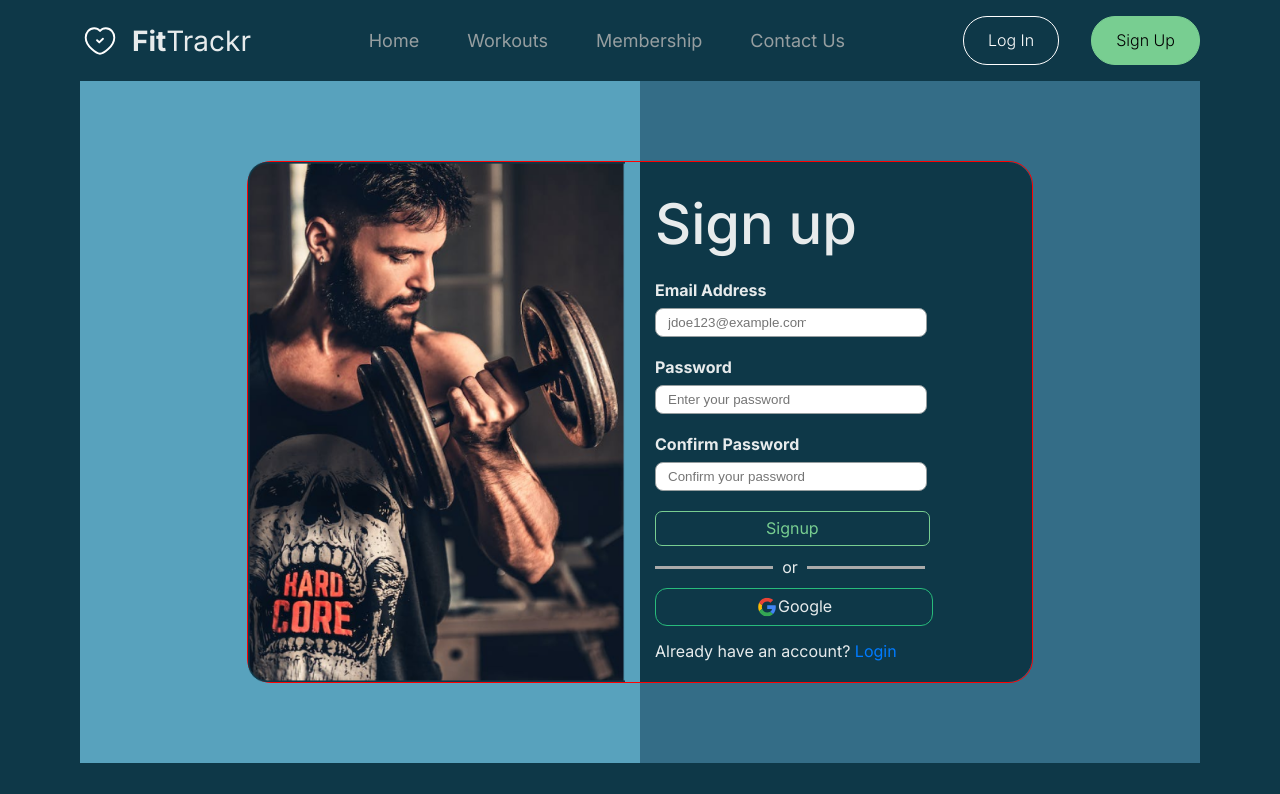
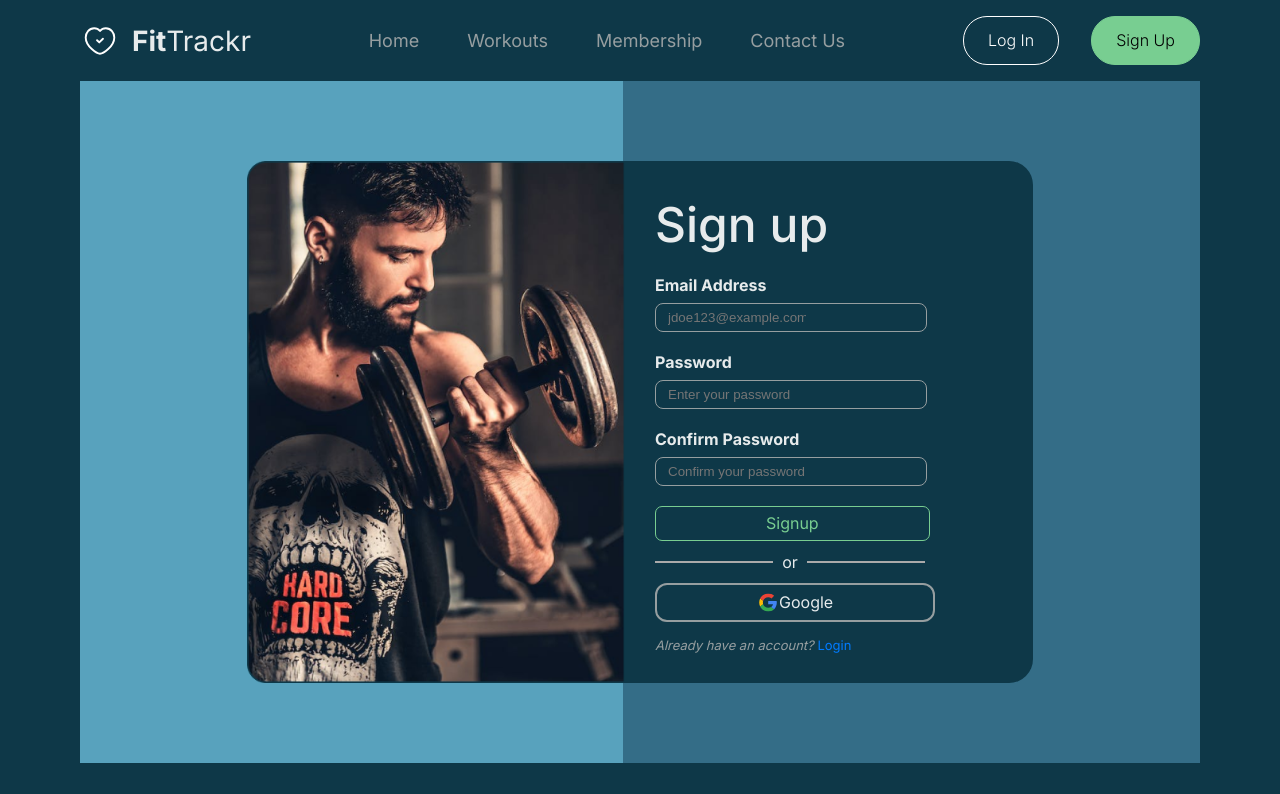
Before and after one commit to Ase020/fitTrackr-client, a React (Vite) app: page /signup in a window 1280 px wide. Shown: the top 794 px of the page. Built offline with nearby package versions, Linux system fonts and the light colour scheme; a web font is replaced by a local one.

Commit message:
Custom style

```diff
--- a/src/pages/signup/Signup.css
+++ b/src/pages/signup/Signup.css
@@ -10,7 +10,7 @@
   content: "";
   position: absolute;
   top: 0;
-  width: 50%;
+  width: 51.53%;
   height: 100%;
 }
 
@@ -33,7 +33,6 @@
   display: flex;
   align-items: center;
   justify-content: center;
-  border: 1px solid red;
   border-radius: 24px;
   position: relative;
 }
@@ -43,7 +42,7 @@
   position: absolute;
   top: 0;
   right: 0;
-  width: 50%;
+  width: 60%;
   height: 100%;
   background-color: #0e3848;
   border-radius: 0 24px 24px 0;
@@ -51,7 +50,6 @@
 }
 
 .image-container {
-  /* border: 1px solid blue; */
   border-radius: 24px 0px 0px 24px;
   flex: 1;
   display: flex;
@@ -82,18 +80,16 @@
   margin-bottom: 20px;
 }
 
-
 label {
   font-weight: bold;
 }
 
-h2 {
-  color: var(--neutral-100, #E7EBEC);
-  font-family: Inter;
-  font-size: 56px;
-  font-style: normal;
-  font-weight: 500;
-  line-height: 145.023%;
+.form-container h2:first-of-type {
+    color: var(--neutral-100, #E7EBEC);
+    font-size: 48px;
+    font-style: normal;
+    font-weight: 500;
+    line-height: 145.023%;
 }
 
 input {
@@ -103,8 +99,13 @@ input {
   justify-content: center;
   align-items: center;
   gap: 10px;
+  background-color: #0e3848;
   border-radius: 8px;
   border: 1px solid var(--neutral-400, #969ea0);
+}
+
+input:focus {
+  background-color: #fff;
 }
 
 button {
@@ -127,6 +128,7 @@ button {
 button:hover {
   color: #fff;
   background-color: #28bb7b;
+  transition: all 0.5s ease-in;
   cursor: pointer;
   border-color: #fff;
 }
@@ -144,7 +146,7 @@ button:hover {
 #or::after {
   position: absolute;
   width: 118px;
-  height: 3px;
+  height: 2px;
   background-color: #aaa;
   content: '';
 }
@@ -163,7 +165,7 @@ button:hover {
   cursor: pointer;
   background-color: #0e3848;
   border-radius: 12px;
-  border: 1px solid var(--neutral-400, #28bb7b);/*not sure abut this*/
+  border: 2px solid var(--neutral-400, #969EA0);/*not sure abut this*/
 
 }
 
@@ -177,7 +179,14 @@ button:hover {
   padding: 2px;
 }
 
+.have-account {
+  font-style: italic;
+  font-size: small;
+  color: #969EA0;
+}
+
 .login {
+  font-style: normal;
     color: #007BFF;
 }
 
```
